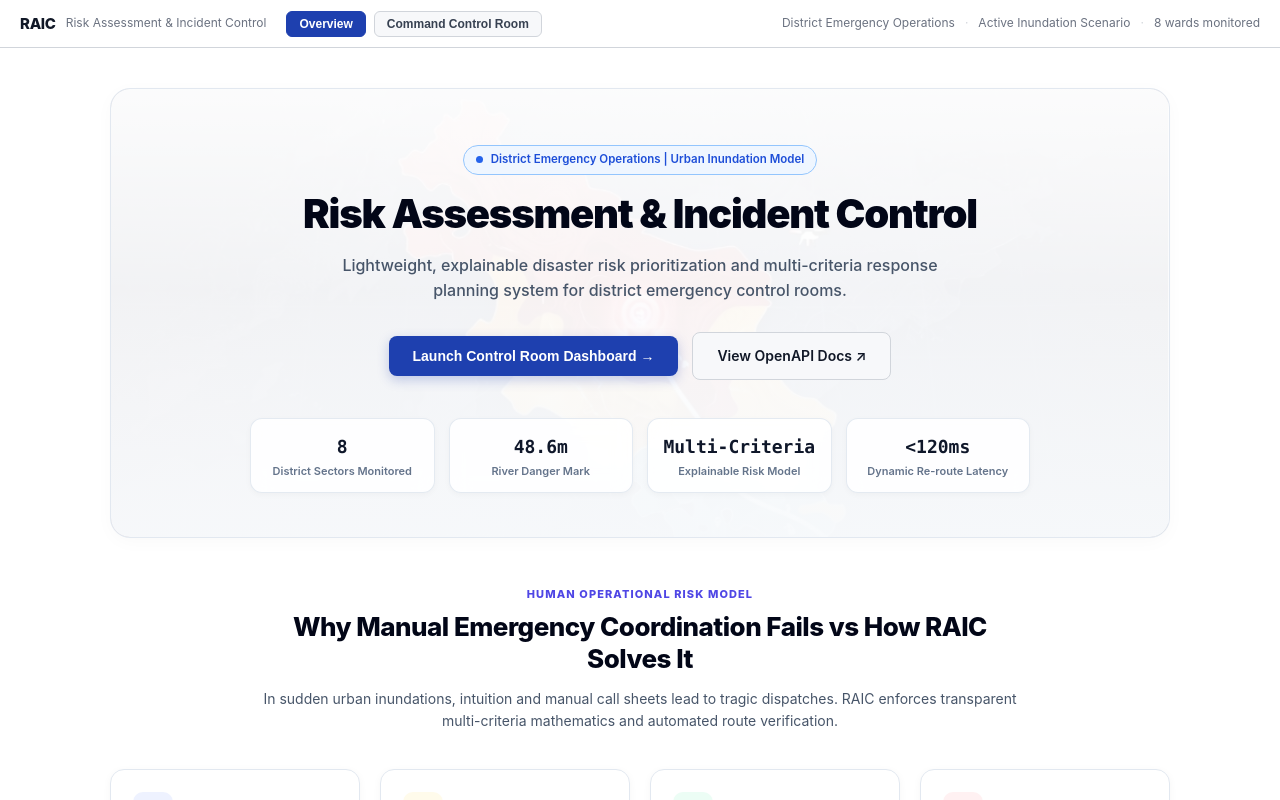
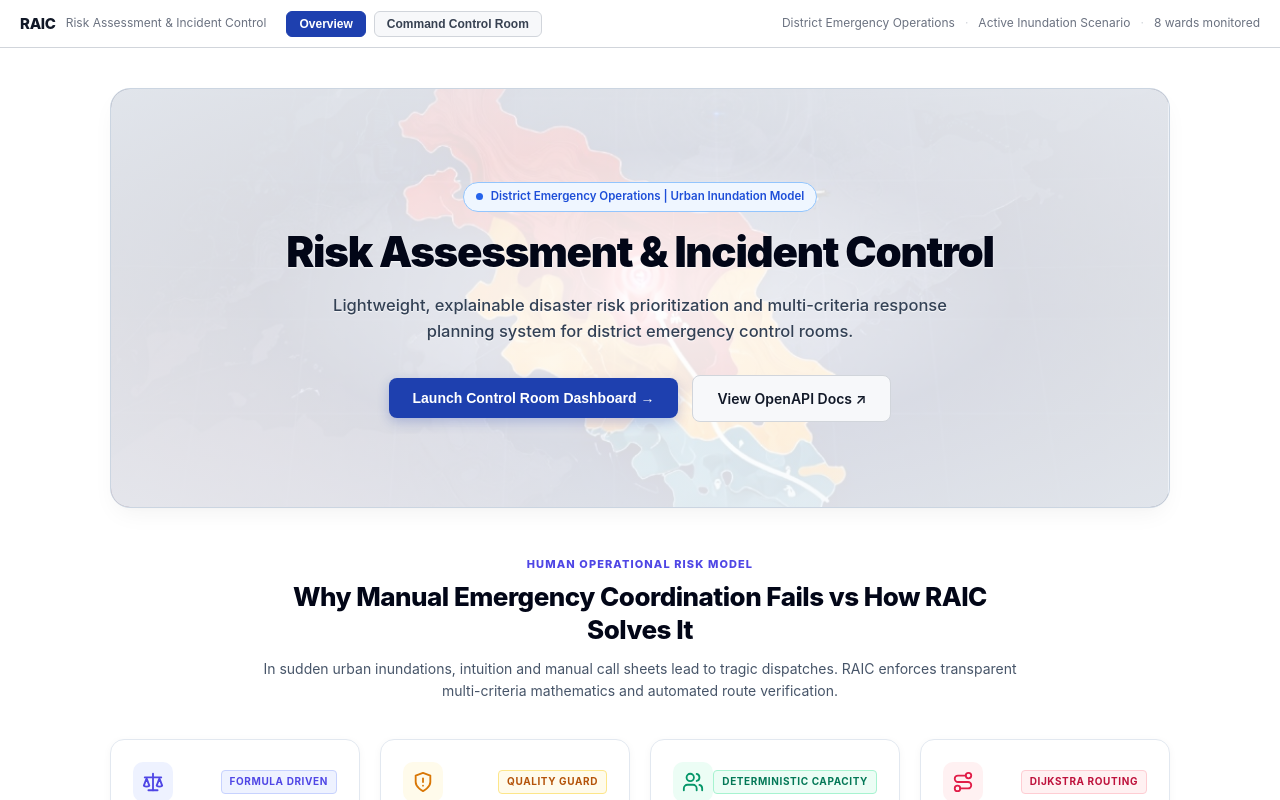
Before and after one commit to SIBAM890/IBM_Hack_team_044, a React (Vite) app in the folder frontend/: page / in a window 1280 px wide. Built offline with nearby package versions, Linux system fonts and the light colour scheme.

Commit message:
fix: make map background visible and remove 4 stat cards from landing hero

```diff
--- a/frontend/src/components/LandingPage.jsx
+++ b/frontend/src/components/LandingPage.jsx
@@ -43,26 +43,6 @@ export default function LandingPage({ onLaunchDashboard, wardsCount, roadBlocked
             >
               View OpenAPI Docs &#8599;
             </a>
-          </div>
-
-          {/* 4 Centered Metric Stat Cards */}
-          <div className="hero-stat-cards-row">
-            <div className="hero-stat-card">
-              <div className="hsc-value">8</div>
-              <div className="hsc-label">District Sectors Monitored</div>
-            </div>
-            <div className="hero-stat-card">
-              <div className="hsc-value">48.6m</div>
-              <div className="hsc-label">River Danger Mark</div>
-            </div>
-            <div className="hero-stat-card">
-              <div className="hsc-value">Multi-Criteria</div>
-              <div className="hsc-label">Explainable Risk Model</div>
-            </div>
-            <div className="hero-stat-card">
-              <div className="hsc-value">&lt;120ms</div>
-              <div className="hsc-label">Dynamic Re-route Latency</div>
-            </div>
           </div>
         </div>
       </section>
--- a/frontend/src/index.css
+++ b/frontend/src/index.css
@@ -805,12 +805,16 @@ body {
 .landing-hero-backdrop-wrap {
   position: relative;
   overflow: hidden;
-  background: #f8fafc;
-  border: 1px solid #e2e8f0;
+  background: #f1f5f9;
+  border: 1px solid #cbd5e1;
   border-radius: 20px;
-  padding: 56px 28px 44px;
+  padding: 68px 24px 60px;
   margin-bottom: 48px;
-  box-shadow: 0 4px 20px -2px rgba(0, 0, 0, 0.03);
+  box-shadow: 0 10px 25px -5px rgba(0, 0, 0, 0.05), 0 8px 10px -6px rgba(0, 0, 0, 0.02);
+  min-height: 420px;
+  display: flex;
+  align-items: center;
+  justify-content: center;
 }
 
 .hero-bg-map-layer {
@@ -833,8 +837,9 @@ body {
   width: 100%;
   height: 100%;
   object-fit: cover;
-  object-position: center 35%;
-  opacity: 0.22;
+  object-position: center center;
+  opacity: 0.55;
+  filter: saturate(1.1) contrast(1.05);
 }
 
 .hero-bg-overlay {
@@ -845,11 +850,11 @@ body {
   bottom: 0;
   width: 100%;
   height: 100%;
-  background: linear-gradient(
-    180deg,
-    rgba(255, 255, 255, 0.94) 0%,
-    rgba(255, 255, 255, 0.78) 45%,
-    rgba(248, 250, 252, 0.96) 100%
+  background: radial-gradient(
+    ellipse at center,
+    rgba(255, 255, 255, 0.88) 0%,
+    rgba(255, 255, 255, 0.74) 50%,
+    rgba(241, 245, 249, 0.88) 100%
   );
 }
 
@@ -865,21 +870,23 @@ body {
 }
 
 .landing-title-centered {
-  font-size: 40px;
+  font-size: 42px;
   font-weight: 900;
   line-height: 1.15;
   letter-spacing: -0.03em;
   color: #020617;
   margin-bottom: 16px;
+  text-shadow: 0 1px 2px rgba(255, 255, 255, 0.8);
 }
 
 .landing-subtitle-centered {
-  font-size: 16px;
-  color: #475569;
-  max-width: 660px;
-  margin: 0 auto 28px auto;
+  font-size: 16.5px;
+  color: #334155;
+  max-width: 680px;
+  margin: 0 auto 30px auto;
   line-height: 1.6;
-  font-weight: 450;
+  font-weight: 500;
+  text-shadow: 0 1px 1px rgba(255, 255, 255, 0.8);
 }
 
 .landing-cta-group-centered {
@@ -887,61 +894,20 @@ body {
   justify-content: center;
   align-items: center;
   gap: 14px;
-  margin-bottom: 38px;
+  margin-bottom: 0;
   flex-wrap: wrap;
-}
-
-.hero-stat-cards-row {
-  display: grid;
-  grid-template-columns: repeat(4, 1fr);
-  gap: 14px;
-  width: 100%;
-  max-width: 780px;
-  margin: 0 auto;
-}
-
-.hero-stat-card {
-  background: rgba(255, 255, 255, 0.88);
-  backdrop-filter: blur(10px);
-  -webkit-backdrop-filter: blur(10px);
-  border: 1px solid rgba(226, 232, 240, 0.9);
-  border-radius: 12px;
-  padding: 14px 12px;
-  text-align: center;
-  box-shadow: 0 2px 6px rgba(0, 0, 0, 0.03);
-  transition: transform 0.2s ease, box-shadow 0.2s ease;
-}
-
-.hero-stat-card:hover {
-  transform: translateY(-2px);
-  box-shadow: 0 6px 12px rgba(0, 0, 0, 0.06);
-}
-
-.hsc-value {
-  font-size: 18px;
-  font-weight: 800;
-  color: #0f172a;
-  font-family: var(--mono);
-  margin-bottom: 3px;
-}
-
-.hsc-label {
-  font-size: 11px;
-  color: #64748b;
-  font-weight: 600;
-  line-height: 1.3;
 }
 
 @media (max-width: 768px) {
   .landing-hero-backdrop-wrap {
-    padding: 36px 18px 30px;
+    padding: 44px 18px 36px;
+    min-height: 360px;
   }
   .landing-title-centered {
     font-size: 28px;
   }
-  .hero-stat-cards-row {
-    grid-template-columns: repeat(2, 1fr);
-    gap: 10px;
+  .landing-subtitle-centered {
+    font-size: 14.5px;
   }
 }
 
```
